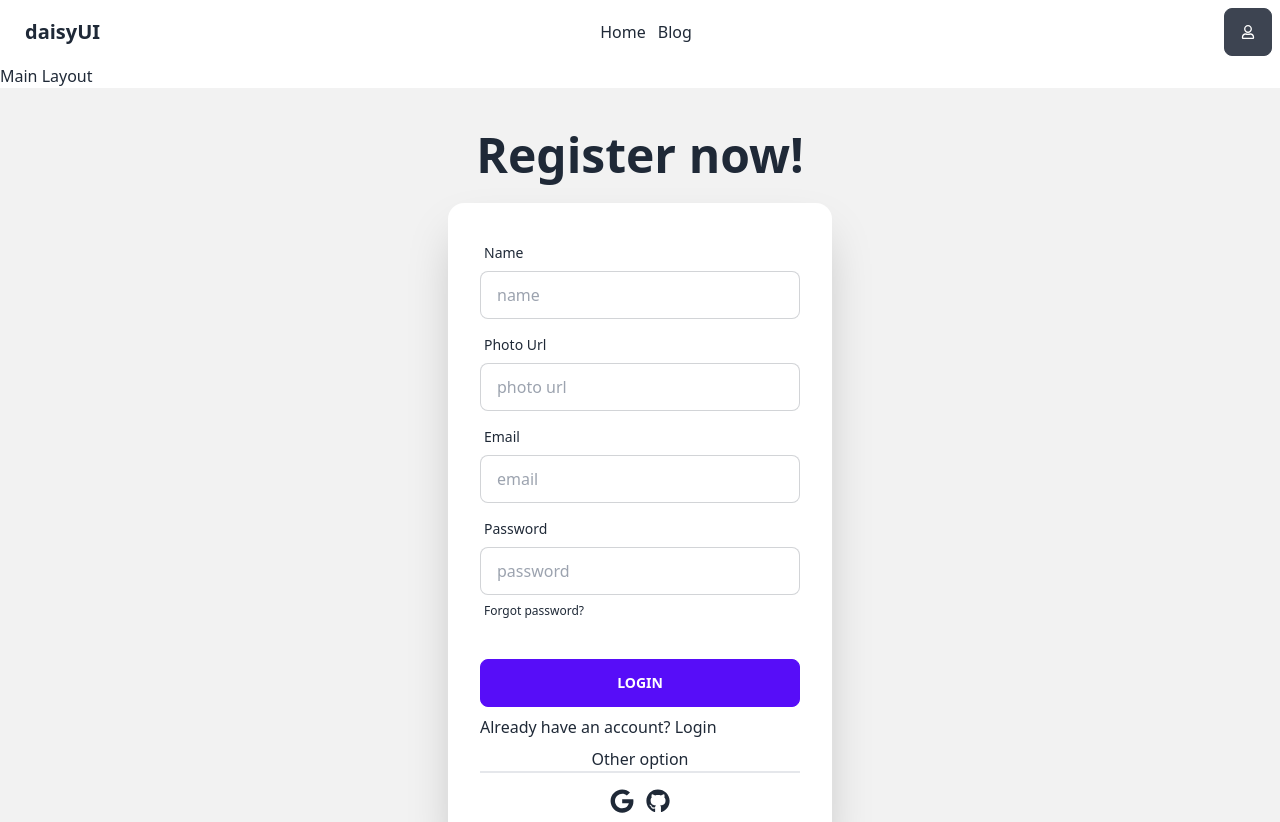
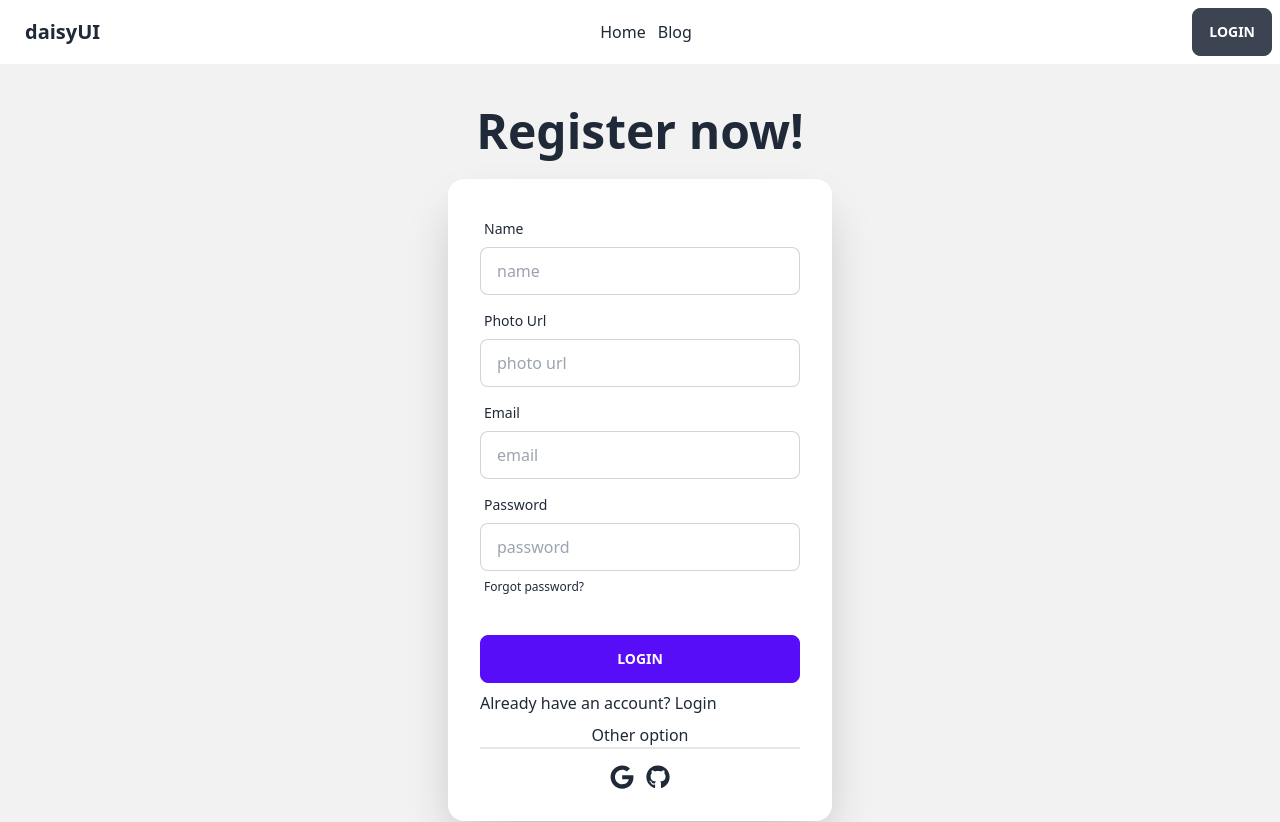
Before and after one commit to Rashed967/chef-recipe-hunter-client-side, a React (Vite) app: page /register in a window 1280 px wide. Shown: the top 822 px of the page. Built offline with nearby package versions, Linux system fonts and the light colour scheme.

Commit message:
creater user funtion added

```diff
--- a/src/layout/Main.jsx
+++ b/src/layout/Main.jsx
@@ -8,7 +8,6 @@ const Main = () => {
     return (
         <div className='container mx-auto'>
             <NavBar></NavBar>
-            <h2>Main Layout</h2>
             <Outlet></Outlet>
             <Footer></Footer>
         </div>
--- a/src/main.jsx
+++ b/src/main.jsx
@@ -5,6 +5,7 @@ import {
   RouterProvider,
 } from "react-router-dom";
 import router from './routes/Route/Route.jsx';
+import AuthProvider from './providers/AuthProvider/AuthProvider';
 
 
 
@@ -13,7 +14,9 @@ ReactDOM.createRoot(document.getElementById('root')).render(
   <React.StrictMode>
 
 
+  <AuthProvider>
   <RouterProvider router={router}></RouterProvider>
+  </AuthProvider>
 
 
   </React.StrictMode>,
--- a/src/pages/ChefRecipes/ChefRecipes.jsx
+++ b/src/pages/ChefRecipes/ChefRecipes.jsx
@@ -25,8 +25,7 @@ const ChefRecipes = () => {
 </div>
 
         <div>
-            <h3>All recipes</h3>
-            <div>
+            <div className='grid lg:grid-cols-3 md:grid-cols-2 space-x-4 mt-5 px-4'>
 
             {
                 recipes.map(recipe => <Recipe
--- a/src/pages/ChefRecipes/Recipe/Recipe.jsx
+++ b/src/pages/ChefRecipes/Recipe/Recipe.jsx
@@ -3,20 +3,27 @@ import { BiLike } from 'react-icons/bi';
 import { Link } from 'react-router-dom';
 
 const Recipe = ({recipe}) => {
-    console.log(recipe)
+    const {ingredients} = recipe;
+
     return (
         <div className="card  bg-base-100 shadow-xl mb-5">
-                 <figure><img className='h-72 object-cover' src="" alt="Shoes" /></figure>
+                 <figure><img className='h-72 object-cover' src={recipe?.picture} alt="Shoes" /></figure>
                  <div className="card-body">
                    <h2 className="card-title">
-                    {name}
+                    {recipe?.name}
                   </h2>
-                  <p>experience :  Years</p>
-                  <p>Numbers of recipes :  Recipe</p>
+
+
+                  <h3 className='font-semibold text-xl'>ingredients :</h3>
+                  {
+
+                  ingredients.map(ingredient => <span>{ingredient}</span>)
+                  }
+                  <p><span className='font-semibold text-xl'>Cooking methode :</span> {recipe?.method}</p>
                   <div className="card-actions justify-between items-center mt-3">
                     <div className="flex space-x-2 items-center ">
-                      <BiLike></BiLike>
-                      <span> </span>
+                    <BiLike></BiLike>
+                    <p>Rattings : {recipe?.rating}</p>
                  </div>
                     {/* <Link to={`/chefs/${id}`} className="badge badge-outline">View Recipes</Link> */}
                </div>
--- a/src/pages/Register/Register.jsx
+++ b/src/pages/Register/Register.jsx
@@ -1,8 +1,29 @@
-import React from 'react';
+import React, { useContext } from 'react';
 import { FaGithub, FaGoogle } from 'react-icons/fa';
 import { Link } from 'react-router-dom';
+import { AuthContext } from '../../providers/AuthProvider/AuthProvider';
 
 const Register = () => {
+    const {user,createUser} = useContext(AuthContext)
+
+    const handleRegister = (event) =>{
+      event.preventDefault()
+      const form = event.target;
+      const name = form.name.value;
+      const photoUrl = form.photo.value;
+      const email = form.email.value;
+      const password = form.password.value;
+      console.log(email, password)
+      createUser(email, password)
+      .then((result) =>{
+        const createdUser = result.user;
+        console.log(createdUser)
+      })
+      .catch((error) => {
+        console.error(error.message)
+      })
+    }
+
     return (
         <div>
             <div className="hero min-h-screen bg-base-200 ">
@@ -12,7 +33,7 @@ const Register = () => {
     </div>
 
     <div className="card flex-shrink-0 w-full max-w-sm shadow-2xl bg-base-100">
-      <div className="card-body">
+      <form onSubmit={handleRegister} className="card-body">
 
         <div className="form-control">
           <label className="label">
@@ -61,7 +82,7 @@ const Register = () => {
                 <span><FaGithub /></span>
             </div>
         </div>
-      </div>
+      </form>
     </div>
   </div>
 </div>
--- a/src/providers/AuthProvider/AuthProvider.jsx
+++ b/src/providers/AuthProvider/AuthProvider.jsx
@@ -1,17 +1,24 @@
-import React, { createContext, useEffect, useState } from 'react';
+import React, { createContext, useState } from 'react';
+import { createUserWithEmailAndPassword, getAuth } from "firebase/auth";
 import app from '../../firebase/firebase.config';
 
 export const AuthContext = createContext()
+const auth =getAuth(app)
 
+const AuthProvider = ({children}) => {
+    const [user, setUser] = useState(null)
 
-const AuthProviders = ({children}) => {
+    const createUser = (email, password) => {
+        return createUserWithEmailAndPassword(auth, email, password)
+    }
 
-    const user = {
-        displayName : 'rashed Hsasan',
-    }
+    // const user = {
+    //     displayName : "Rashed Hasan"
+    // }
 
     const authInfo = {
         user,
+        createUser
     }
     return (
         <AuthContext.Provider value={authInfo}>
@@ -20,4 +27,4 @@ const AuthProviders = ({children}) => {
     );
 };
 
-export default AuthProviders;
+export default AuthProvider;
--- a/src/shared/NavBar/NavBar.jsx
+++ b/src/shared/NavBar/NavBar.jsx
@@ -1,9 +1,11 @@
-import React from 'react';
+import React, { useContext } from 'react';
 import { Link } from 'react-router-dom';
 import { FaRegUser } from 'react-icons/fa';
+import { AuthContext } from '../../providers/AuthProvider/AuthProvider';
 
 
 const NavBar = () => {
+   const {user} = useContext(AuthContext)
     return (
         <div>
             <div className="navbar bg-base-100">
@@ -17,7 +19,10 @@ const NavBar = () => {
     </ul>
   </div>
   <div className="navbar-end">
-    <Link className="btn"><FaRegUser /></Link>
+    {
+      user ? <Link className="btn"><FaRegUser className="" /></Link>
+      : <Link to="/login" className="btn">Login</Link>
+    }
   </div>
 </div>
         </div>
```
